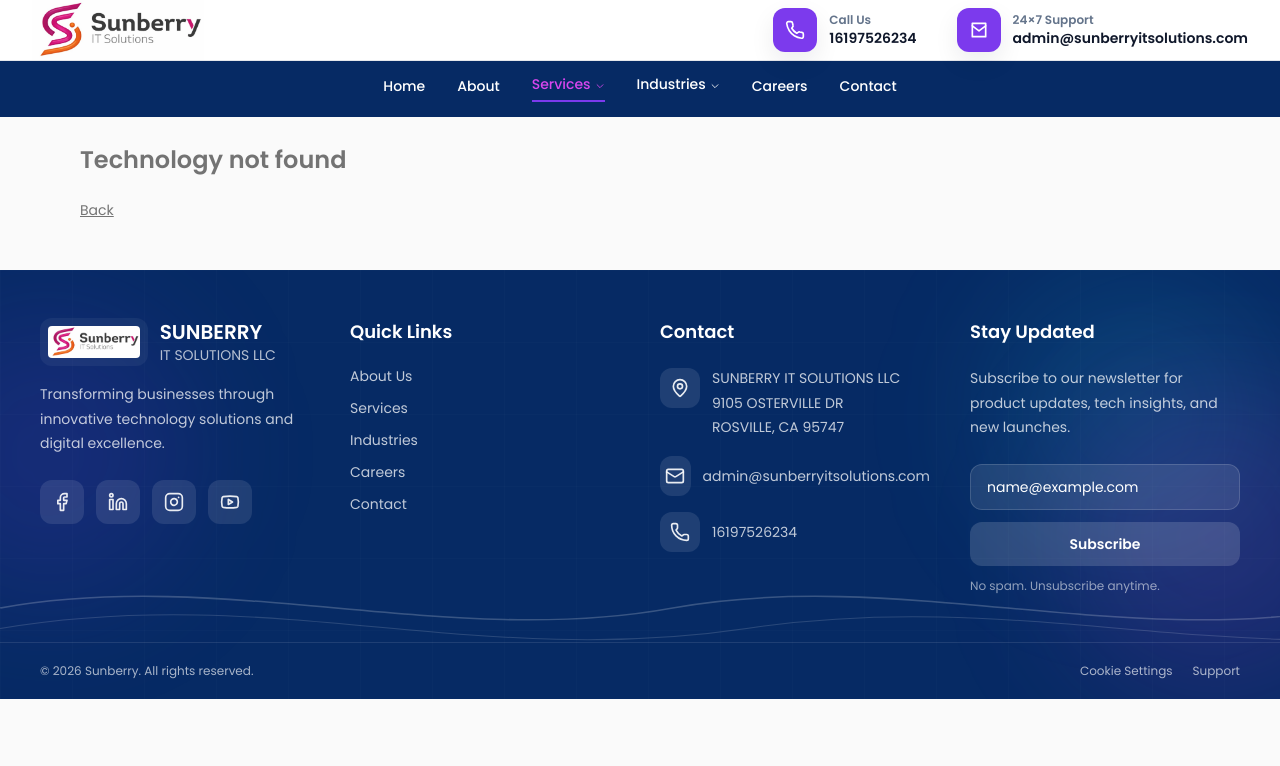
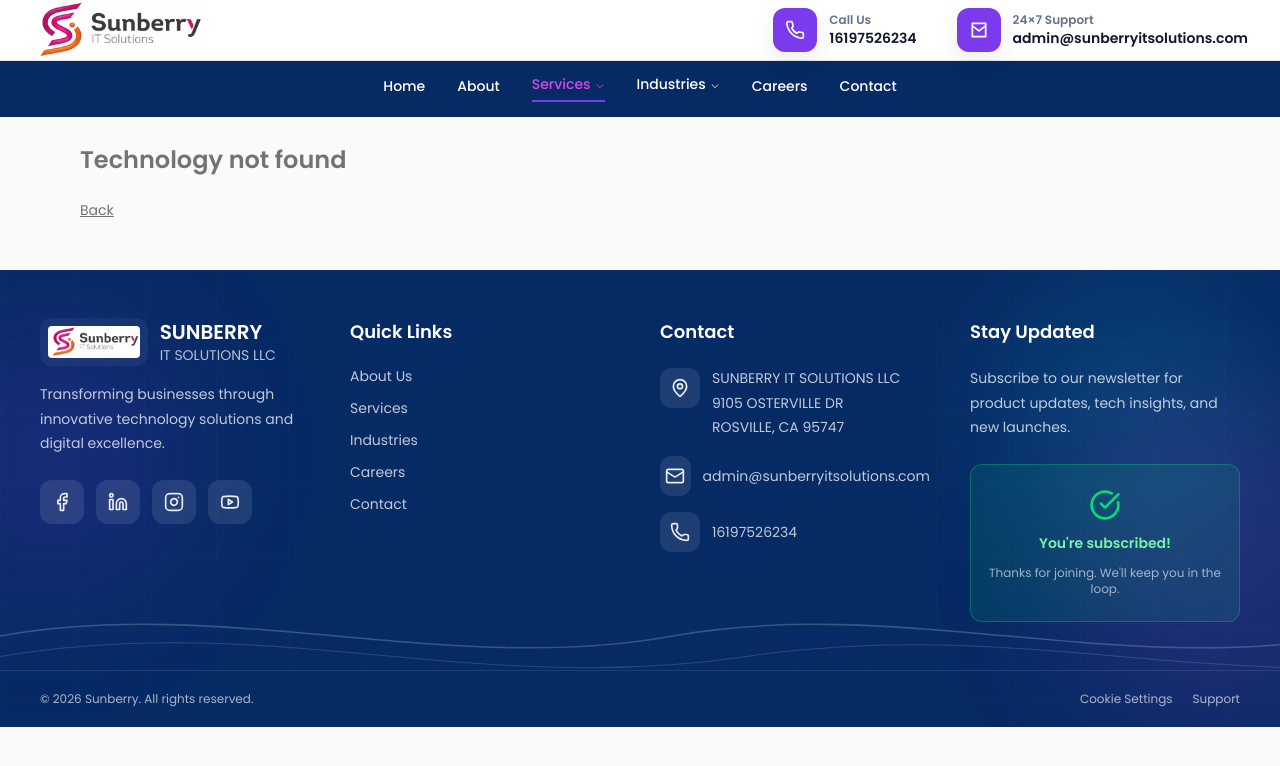
Before and after one commit to sankineniakhil2662/sun-berry-9052288377, a React (Vite) app: page /services/e-learning/1 in a window 1280 px wide. Both pictures are taken after typing "name@example.com" into the empty fields and a click on the button "Subscribe". Shown: the top 766 px of the page. Built offline with nearby package versions, Linux system fonts and the light colour scheme.

Commit message:
fix: subscribe UI enhancement

```diff
--- a/src/components/footer/Footer.tsx
+++ b/src/components/footer/Footer.tsx
@@ -1,6 +1,7 @@
-import React from "react";
+import React, { useState } from "react";
 import { Link } from "react-router-dom";
 import {
+  CheckCircle,
   Facebook,
   Instagram,
   Linkedin,
@@ -27,6 +28,20 @@ const socials = [
 ];
 
 export default function Footer() {
+  const [email, setEmail] = useState("");
+  const [subscribed, setSubscribed] = useState(false);
+  const [error, setError] = useState("");
+
+  function handleSubscribe(e: React.FormEvent) {
+    e.preventDefault();
+    if (!email || !/^[^\s@]+@[^\s@]+\.[^\s@]+$/.test(email)) {
+      setError("Please enter a valid email address.");
+      return;
+    }
+    setError("");
+    setSubscribed(true);
+  }
+
   return (
     <footer className="relative overflow-hidden bg-[#062a64] text-white">
       <div className="pointer-events-none absolute inset-0">
@@ -163,26 +178,40 @@ export default function Footer() {
               and new launches.
             </p>
 
-            <form
-              className="mt-6 space-y-3"
-              onSubmit={(e) => e.preventDefault()}
-            >
+            {subscribed ? (
+              <div className="mt-6 flex flex-col items-center gap-3 rounded-xl border border-green-400/30 bg-green-400/10 px-4 py-6 text-center">
+                <CheckCircle className="h-8 w-8 text-green-400" />
+                <p className="text-sm font-semibold text-green-300">You're subscribed!</p>
+                <p className="text-xs text-white/60">Thanks for joining. We'll keep you in the loop.</p>
+              </div>
+            ) : (
+              <form className="mt-6 space-y-3" onSubmit={handleSubscribe} noValidate>
+                <div>
                   <input
                     type="email"
+                    value={email}
+                    onChange={(e) => { setEmail(e.target.value); setError(""); }}
                     placeholder="Your email"
-                className="w-full rounded-xl border border-white/15 bg-white/10 px-4 py-3 text-sm text-white placeholder:text-white/50 outline-none transition focus:border-[rgb(var(--color-accent-purple))]"
+                    className={`w-full rounded-xl border bg-white/10 px-4 py-3 text-sm text-white placeholder:text-white/50 outline-none transition ${
+                      error ? "border-red-400/70 focus:border-red-400" : "border-white/15 focus:border-[rgb(var(--color-accent-purple))]"
+                    }`}
                   />
+                  {error && (
+                    <p className="mt-1.5 text-xs text-red-400">{error}</p>
+                  )}
+                </div>
                 <button
                   type="submit"
-                className="w-full rounded-xl bg-white/15 px-4 py-3 text-sm font-semibold text-white transition hover:bg-white/25"
+                  className="w-full rounded-xl bg-white/15 px-4 py-3 text-sm font-semibold text-white transition hover:bg-white/25 active:scale-[0.98]"
                 >
                   Subscribe
                 </button>
               </form>
+            )}
 
-            <p className="mt-3 text-xs text-white/55">
-              No spam. Unsubscribe anytime.
-            </p>
+            {!subscribed && (
+              <p className="mt-3 text-xs text-white/55">No spam. Unsubscribe anytime.</p>
+            )}
           </div>
         </div>
       </div>
```
Lines whose indentation alone changed are shown as unchanged.
